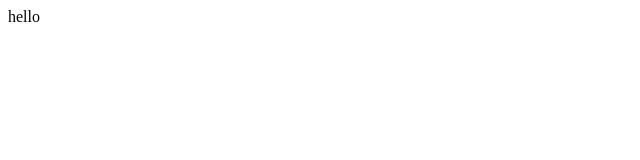
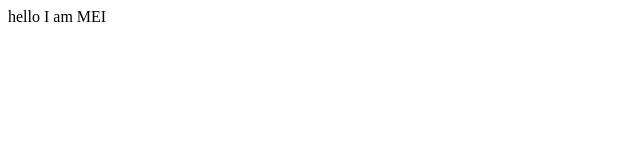
Before and after one commit to Mei1013/myweb2, a plain HTML site: page index.html in a window 1280 px wide. Shown: the full height of the page, 0-640 px from the left. Drawn offline with Linux system fonts and the light colour scheme.

Commit message:
編輯文字

```diff
--- a/index.html
+++ b/index.html
@@ -6,6 +6,8 @@
 </head>
 <body>
 hello
+I am MEI
+
 
 </body>
 </html>
```
